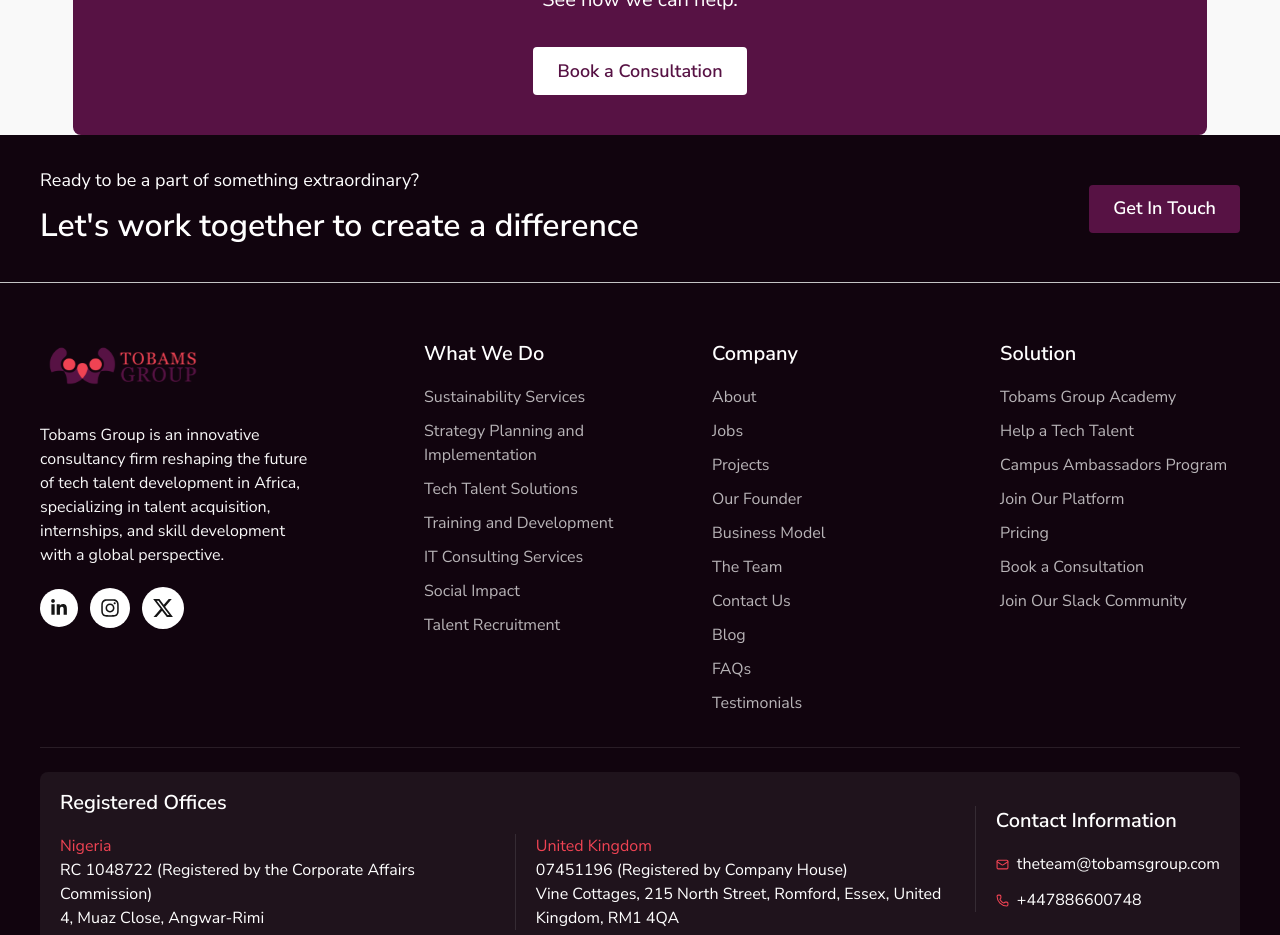
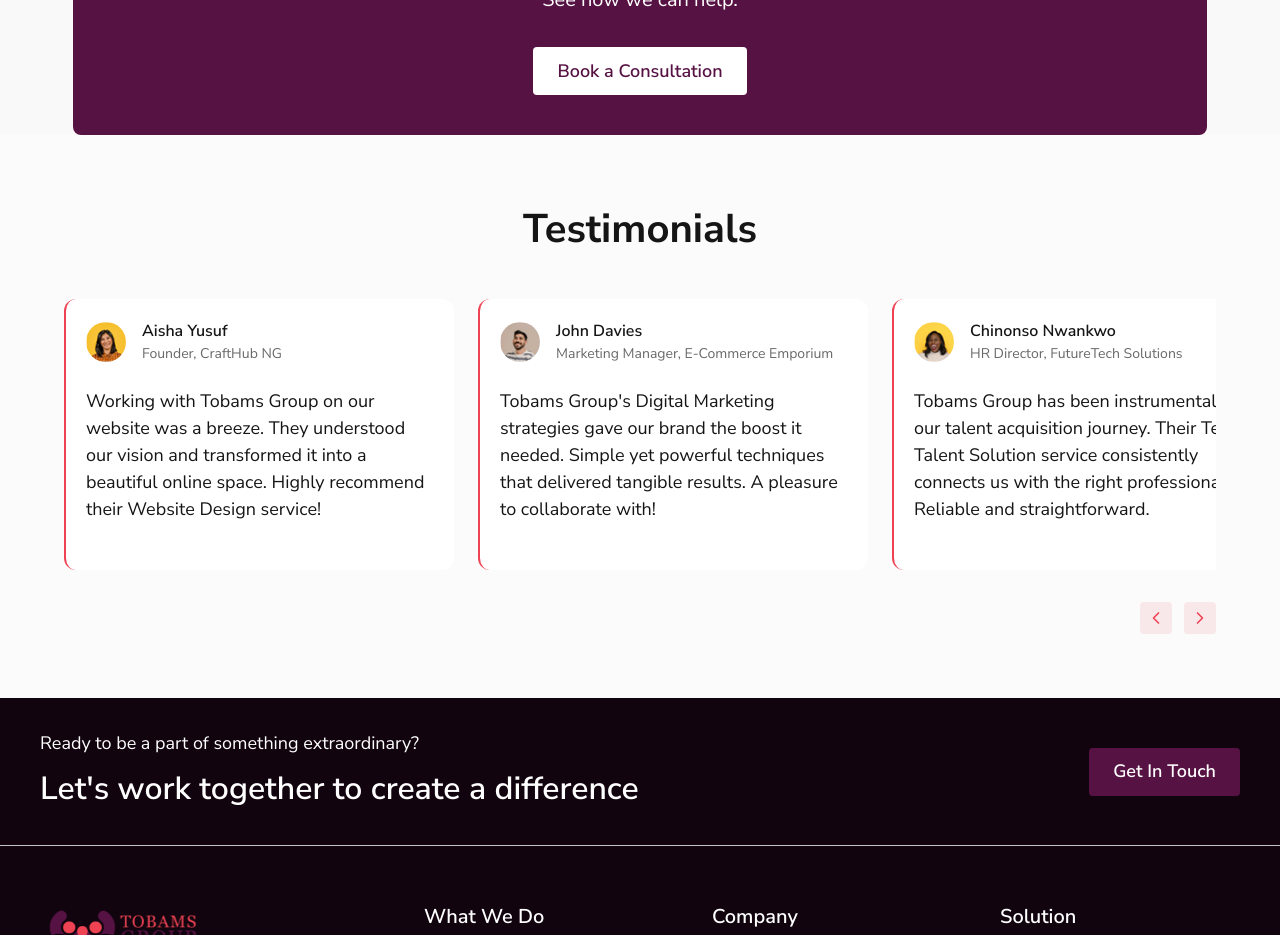
Before and after one commit to onumaeleanyagift/tobams-frontend-intern-assessment, a Next.js app: page / in a window 1280 px wide. Shown: the part 5740-6675 px from the top of the page. Built offline with nearby package versions, Linux system fonts and the light colour scheme.

Commit message:
feat: add Testimonials component to the Home page for user feedback

```diff
--- a/app/page.tsx
+++ b/app/page.tsx
@@ -6,6 +6,7 @@
 import TransformationHub from "@/components/sections/TransformationHub";
 import ConsultantTraining from "@/components/sections/ConsultantTraining";
 import ConsultationCTA from "@/components/sections/ConsultationCTA";
+import Testimonials from "@/components/sections/Testimonials";
 import Footer from "@/components/layout/Footer";
 
 export default function Home() {
@@ -21,6 +22,7 @@
         <TransformationHub />
         <ConsultantTraining />
         <ConsultationCTA />
+        <Testimonials />
       </main>
 
       <Footer />
```
